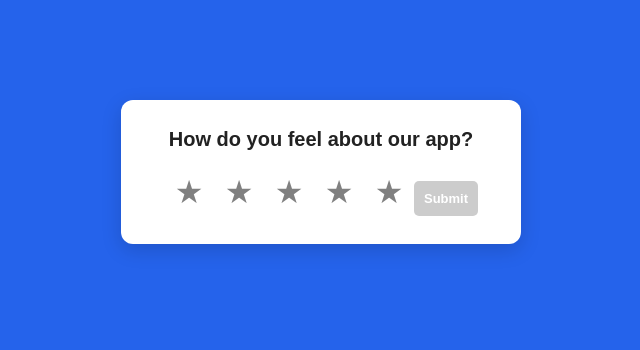
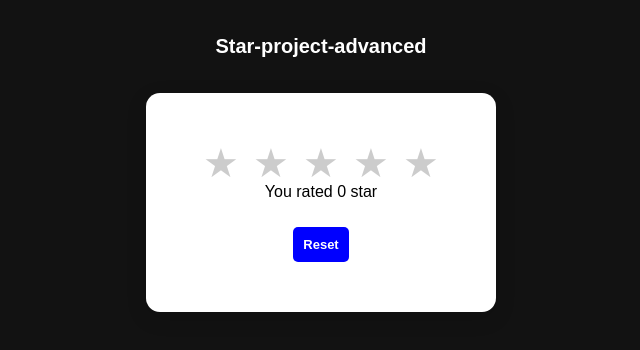
Before and after one commit to ALEXKOCHENS/My-react-start-up-tutorial, a React (Vite) app: page / in a window 1280 px wide. Shown: the top 350 px of the page, without its empty margins (319-959 px from the left). Built offline with nearby package versions, Linux system fonts and the light colour scheme.

Commit message:
Created advanced-star-project

```diff
--- a/src/App.jsx
+++ b/src/App.jsx
@@ -1,17 +1,8 @@
-import Star from './components/starProject/Star.jsx';
+import Rating from './Star-project-advanced/Rating.jsx';
 const App = () => {
   return (
     <div>
-      <Star
-        heading='How do you feel about our app?'
-        feedbackMessages={[
-          'I hate it!',
-          'I Dislike it',
-          "It's somehow for me",
-          'I love it',
-          'Its perfect for me',
-        ]}
-      />
+      <Rating ProjectHeading='Star-project-advanced' />
     </div>
   );
 };
--- /dev/null
+++ b/src/Star-project-advanced/Rating.jsx
@@ -0,0 +1,33 @@
+import { useState } from 'react';
+import Star from './Star';
+
+const Rating = ({ ProjectHeading }) => {
+  const stars = [1, 2, 3, 4, 5];
+  const [rating, setRating] = useState(0);
+  const resetUI = () => {
+    setRating(0);
+  };
+  return (
+    <div>
+      <p className='h1style'>{ProjectHeading}</p>
+      <div className='container'>
+        {stars.map((star) => (
+          <Star
+            key={star}
+            star={star}
+            rating={rating}
+            ratingClick={() => setRating(star)}
+          />
+        ))}
+        <p>
+          You rated {rating} star{rating > 1 ? 's' : ''}
+        </p>
+        <button className='reset-btn' onClick={resetUI}>
+          Reset
+        </button>
+      </div>
+    </div>
+  );
+};
+
+export default Rating;
--- /dev/null
+++ b/src/Star-project-advanced/Star.jsx
@@ -0,0 +1,15 @@
+const Star = ({ rating, star, ratingClick, color = 'gold' }) => {
+  return (
+    <span
+      className='star'
+      onClick={ratingClick}
+      style={{
+        color: star <= rating ? color : '#ccc',
+      }}
+    >
+      {'\u2605'}
+    </span>
+  );
+};
+
+export default Star;
--- a/src/components/starProject/Star.jsx
+++ b/src/components/starProject-basic/Star.jsx
@@ -41,8 +41,6 @@ const Star = ({ heading, feedbackMessages }) => {
       >
         Submit
       </button>
-
-      {/* Modal */}
       <Modal rating={rating} isOpen={submitted} onClose={closeModal} />
     </div>
   );
--- a/src/components/starProject/StarComponent.jsx
+++ b/src/components/starProject-basic/StarComponent.jsx
@@ -5,6 +5,7 @@ const StarComponent = ({
   ratingClick,
   hoverClick,
   hoverLeave,
+  color = 'gold',
 }) => {
   return (
     <span
@@ -13,7 +14,7 @@ const StarComponent = ({
       onMouseLeave={hoverLeave}
       className='star'
       style={{
-        color: star <= (hover || rating) ? 'gold' : 'gray',
+        color: star <= (hover || rating) ? color : 'gray',
         fontSize: '32px',
         cursor: 'pointer',
         margin: '5px',
--- a/src/index.css
+++ b/src/index.css
@@ -5,42 +5,35 @@
 }
 
 body {
-  background-color: #2563eb;
+  background-color: #121212;
   font-family: Arial, Helvetica, sans-serif;
 }
 
 .container {
   width: 100%;
-  max-width: 400px;
-  margin: 100px auto;
-  padding: 28px;
+  max-width: 350px;
+  margin: 20px auto;
+  padding: 50px;
   background: white;
-  border-radius: 12px;
+  border-radius: 14px;
   text-align: center;
   box-shadow: 0 6px 20px rgba(0, 0, 0, 0.15);
 }
 
 .h1style {
   font-size: 20px;
-  margin-bottom: 20px;
+  padding: 15px;
+  text-align: center;
   font-weight: bold;
-  color: #222;
-}
-
-ul {
-  list-style: none;
-  display: flex;
-  justify-content: center;
-  gap: 6px;
-  padding: 0;
-  margin-bottom: 16px;
+  color: #fff;
+  margin-top: 20px;
 }
 
 .star {
   cursor: pointer;
-  font-size: 32px;
+  font-size: 40px;
   color: gray;
-  width: 40px;
+  width: 50px;
   text-align: center;
   line-height: 1;
   display: inline-block;
@@ -56,8 +49,8 @@ ul {
 }
 
 /* submit button */
-.submit-btn {
-  margin-top: 10px;
+.reset-btn {
+  margin-top: 26px;
   font-size: 13px;
   padding: 10px;
   cursor: pointer;
```
Also changed, not shown: server.js (+6 -8 lines), src/components/starProject-basic/Modal.jsx (renamed from src/components/starProject/Modal.jsx), src/components/starProject-basic/Screenshot_17-1-2026_11016_localhost.jpeg (renamed from src/components/starProject/Screenshot_17-1-2026_11016_localhost.jpeg).
